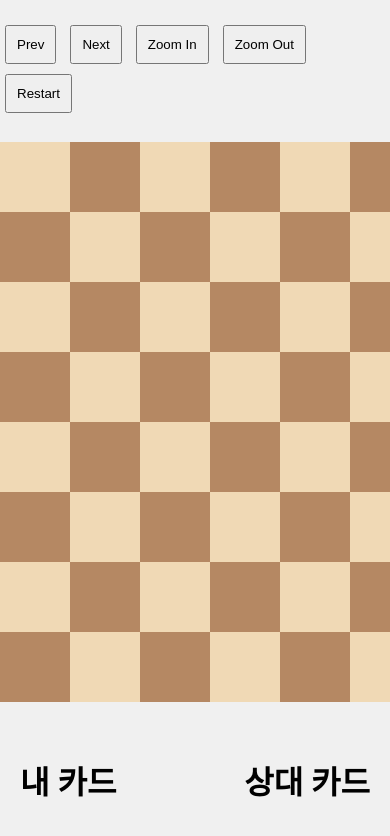
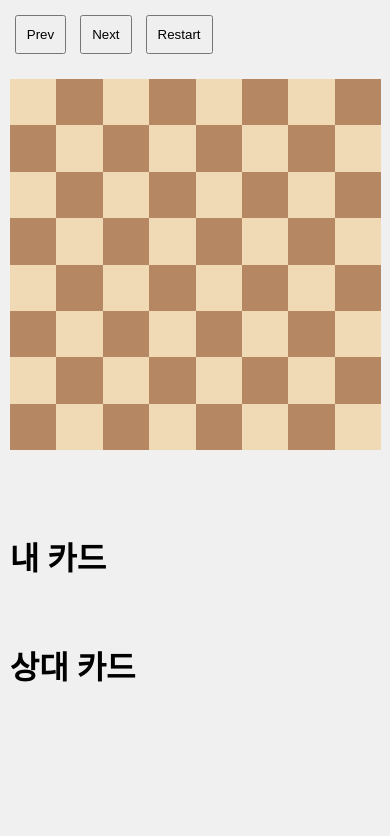
Before and after one commit to Medowhill/rand-chess, a plain HTML site: page static/index.html in a window 390 px wide. Drawn offline with Linux system fonts and the light colour scheme.

Commit message:
mobile ui

```diff
--- a/static/index.html
+++ b/static/index.html
@@ -4,53 +4,7 @@
     <meta charset="UTF-8">
     <meta name="viewport" content="width=device-width, initial-scale=1.0">
     <title>Chess</title>
-    <style>
-        body {
-            margin: 0;
-            height: 100vh;
-            display: flex;
-            justify-content: center;
-            align-items: center;
-            background-color: #f0f0f0;
-        }
-        #chessboard {
-            position: relative;
-            background-image: url('brown.svg');
-            background-size: cover;
-        }
-        .chess-piece {
-            position: absolute;
-            background-size: cover;
-        }
-        #states {
-            position: fixed;
-            top: 20px;
-            left: 20px;
-        }
-        #promotions {
-            display: none;
-        }
-        #controls {
-            position: fixed;
-            top: 20px;
-            right: 20px;
-        }
-        #myCards {
-            position: fixed;
-            bottom: 20px;
-            left: 20px;
-        }
-        #opponentCards {
-            position: fixed;
-            bottom: 20px;
-            right: 20px;
-        }
-        button {
-            padding: 10px;
-            margin: 5px;
-            cursor: pointer;
-        }
-    </style>
+    <link rel="stylesheet" href="styles.css">
 </head>
 <body>
     <div id="chessboard"></div>
@@ -71,6 +25,7 @@
             <button id="bishop">Bishop</button>
             <button id="knight">Knight</button>
         </div>
+    </div>
     <div id="myCards">
       <h1>내 카드</h1>
       <div id="myCardInfo"></div>
@@ -79,7 +34,6 @@
       <h1>상대 카드</h1>
       <div id="opponentCardInfo"></div>
     </div>
-    </div>
     <script src="script.js"></script>
 </body>
 </html>
--- a/static/script.js
+++ b/static/script.js
@@ -20,7 +20,7 @@ document.addEventListener("DOMContentLoaded", () => {
   titleText.innerText = "";
   descText.innerText = "";
 
-  let size = 70;
+  let size = chessboard.offsetWidth / 8;
   let messages = [];
   let cursor = -1;
   let selected = null;
--- /dev/null
+++ b/static/styles.css
@@ -0,0 +1,88 @@
+body {
+    margin: 0;
+    height: 100vh;
+    display: flex;
+    justify-content: center;
+    align-items: center;
+    background-color: #f0f0f0;
+}
+#chessboard {
+    position: relative;
+    width: 560px;
+    height: 560px;
+    background-image: url('brown.svg');
+    background-size: cover;
+}
+.chess-piece {
+    position: absolute;
+    background-size: cover;
+}
+#states {
+    position: fixed;
+    top: 20px;
+    left: 20px;
+}
+#promotions {
+    display: none;
+}
+#controls {
+    position: fixed;
+    top: 20px;
+    right: 20px;
+}
+#myCards {
+    position: fixed;
+    bottom: 20px;
+    left: 20px;
+}
+#opponentCards {
+    position: fixed;
+    bottom: 20px;
+    right: 20px;
+}
+button {
+    padding: 10px;
+    margin: 5px;
+    cursor: pointer;
+}
+
+@media screen and (max-width: 768px) {
+    body {
+        flex-direction: column;
+        align-items: stretch;
+        justify-content: flex-start;
+        height: auto;
+    }
+    #chessboard, #controls, #states, #myCards, #opponentCards {
+        position: relative;
+        width: 95%;
+        margin: 10px auto;
+        height: auto;
+    }
+    #controls {
+        order: 1;
+        top: 0;
+        right: 0;
+    }
+    #chessboard {
+        order: 2;
+    }
+    #states {
+        order: 3;
+        top: 0;
+        left: 0;
+    }
+    #myCards {
+        order: 4;
+        bottom: 0;
+        left: 0;
+    }
+    #opponentCards {
+        order: 5;
+        bottom: 0;
+        right: 0;
+    }
+    #zoomIn, #zoomOut {
+        display: none;
+    }
+}
```
Lines whose indentation alone changed are shown as unchanged.
